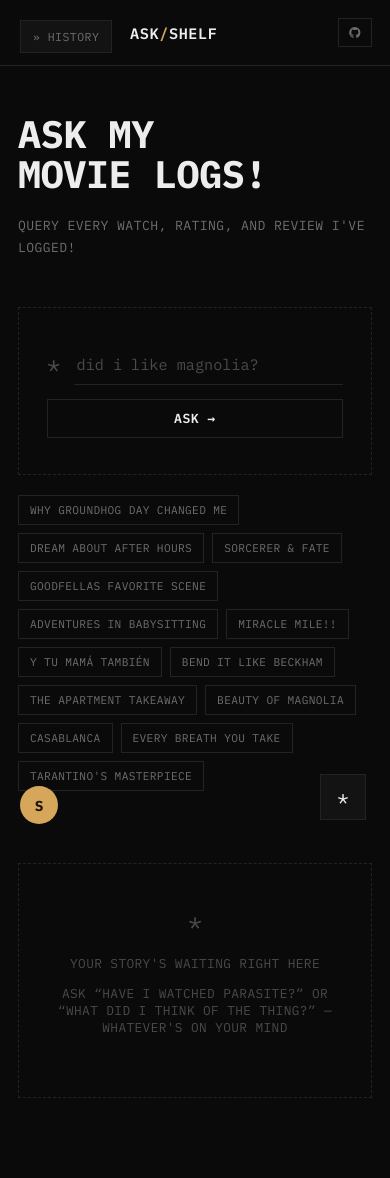
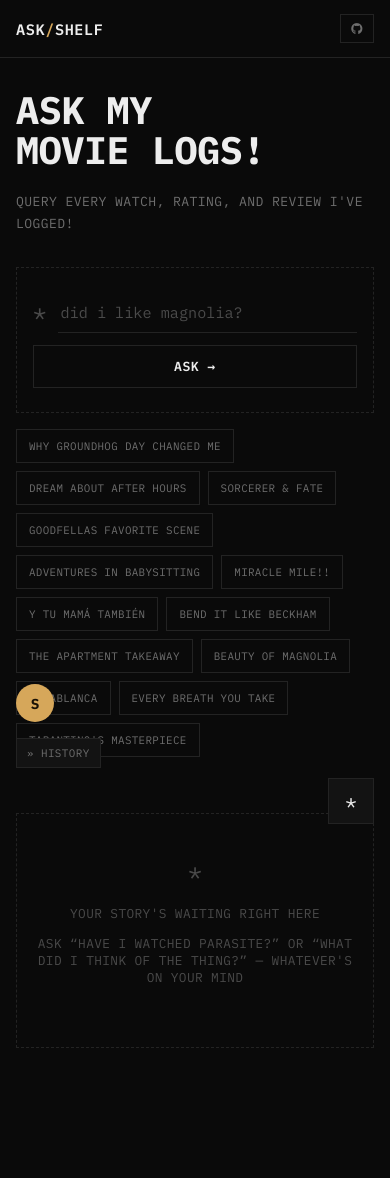
Before and after one commit to ShiiiivanshSingh/Ask-My-Watchlist-, a Flask app: page / in a window 390 px wide. After the commit the page ends 1048 px from the top, so only its background shows below. Run offline with Flask 3, Linux system fonts and the light colour scheme.

Commit message:
mobile ui fix

```diff
--- a/static/style.css
+++ b/static/style.css
@@ -725,12 +725,26 @@ main {
 .terminal-cache { color: #E8B95F; }
 .terminal-api { color: #FF8368; }
 
-@media (max-width: 560px) {
-  .topbar { padding: 18px 18px; }
-  body.sidebar-collapsed .topbar { padding-left: 130px; }
-  main { padding: 48px 18px 80px; }
-  #ask-form { flex-wrap: wrap; }
-  #ask-form button { width: 100%; }
+/* ── Mobile & Responsive ─────────────────────────────────────────── */
+
+@media (max-width: 768px) {
+  /* Terminal panel: near-fullscreen instead of tiny corner popup */
+  .terminal-panel {
+    bottom: 0;
+    right: 0;
+    left: 0;
+    width: 100%;
+    max-width: 100%;
+    height: 55vh;
+    min-height: 260px;
+    border-radius: 12px 12px 0 0;
+    border-left: none;
+    border-right: none;
+    border-bottom: none;
+    resize: none;
+  }
+
+  /* Sidebar becomes a full-height overlay drawer */
   .sidebar {
     position: fixed;
     inset: 0 auto 0 0;
@@ -738,4 +752,95 @@ main {
     background: var(--bg);
     box-shadow: 0 0 40px rgba(0,0,0,0.6);
   }
+
+  /* Settings button: move it above the terminal FAB so they don't overlap */
+  .corner-avatar {
+    bottom: 76px;
+    left: 16px;
+  }
+
+  .terminal-fab {
+    bottom: 20px;
+    right: 16px;
+  }
 }
+
+@media (max-width: 560px) {
+  /* Topbar */
+  .topbar {
+    padding: 14px 16px;
+  }
+
+  /* When sidebar is collapsed the expand button sits top-left;
+     don't shove the topbar content into the middle of the screen */
+  body.sidebar-collapsed .topbar {
+    padding-left: 16px;
+  }
+
+  /* Sidebar expand button: tuck it under the topbar so it doesn't
+     float over the header text */
+  .sidebar-expand {
+    top: auto;
+    bottom: 76px;
+    left: 16px;
+    font-size: 0.68rem;
+    padding: 7px 10px;
+  }
+
+  /* Settings button shifts up to stay above the sidebar-expand */
+  .corner-avatar {
+    bottom: 122px;
+    left: 16px;
+  }
+
+  /* Main content */
+  main {
+    padding: 32px 16px 100px;
+  }
+
+  /* Hero */
+  .hero {
+    margin-bottom: 32px;
+  }
+
+  /* Ask box */
+  .ask-box {
+    padding: 24px 16px;
+    margin-bottom: 16px;
+  }
+
+  /* Form: stack vertically on very small screens */
+  #ask-form {
+    flex-wrap: wrap;
+    gap: 12px;
+  }
+
+  #ask-form button {
+    width: 100%;
+    padding: 12px 20px;
+  }
+
+  /* Quick-row: larger tap targets */
+  .quick-row {
+    gap: 8px;
+    margin-bottom: 40px;
+  }
+
+  .quick-btn {
+    padding: 9px 12px;
+    font-size: 0.68rem;
+  }
+
+  /* Tickets */
+  .ticket {
+    padding: 18px 16px;
+  }
+
+  .ticket-question {
+    font-size: 1rem;
+  }
+
+  .ticket-answer {
+    font-size: 0.88rem;
+  }
+}
```
